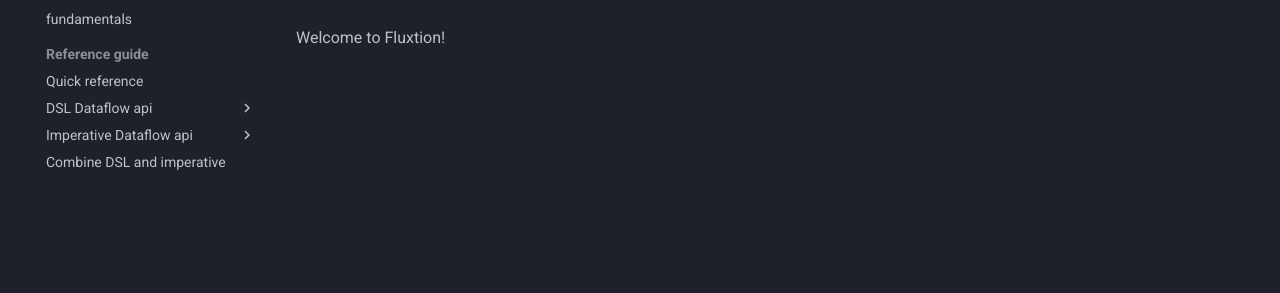
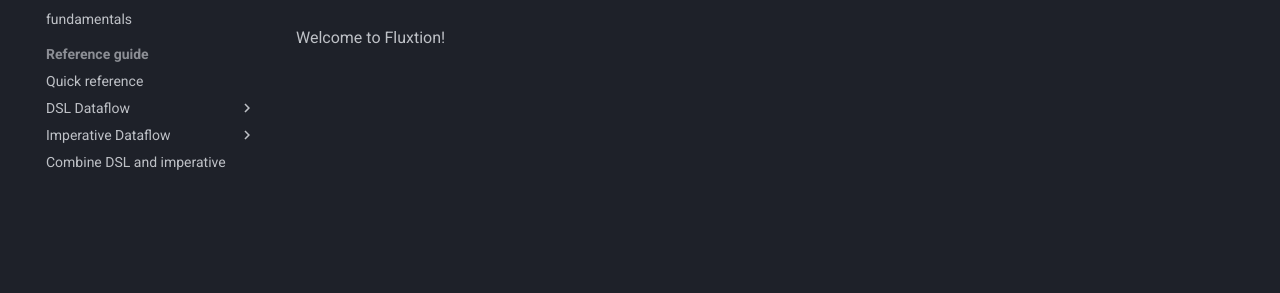
Before and after one commit to telaminai/fluxtion, an MkDocs documentation site: the page built from docs/index.md, in a window 1280 px wide. Shown: the part 155-448 px from the top of the page. Built offline with MkDocs 1.6.1 and Material for MkDocs 9.7.7, drawn with Linux system fonts in a browser that asks for light colours; comment, search, counter and statistics services are not loaded; part of the change alters nothing that is shown.

```diff
--- a/mkdocs.yml
+++ b/mkdocs.yml
@@ -71,11 +71,11 @@ nav:
       - fundamentals: home/dataflow-fundamentals.md
   - Reference guide:
       - Quick reference: reference/reference-documentation.md
-      - DSL Dataflow api:
+      - DSL Dataflow:
           - DSL introduction: reference/functional/overview-functional.md
-          - DataFlow: reference/functional/dataflow-functional-dsl.md
-          - DataFlow groupBy: reference/functional/dataflow-functional-groupby-dsl.md
-      - Imperative Dataflow api:
+          - DSL api: reference/functional/dataflow-functional-dsl.md
+          - DSL groupBy api: reference/functional/dataflow-functional-groupby-dsl.md
+      - Imperative Dataflow:
           - Binding user classes: reference/imperative/agent_integration.md
           - Lifecycle callbacks: reference/imperative/lifecycle-callbacks.md
       - Combine DSL and imperative: reference/connecting-dsl-imperative.md
```
